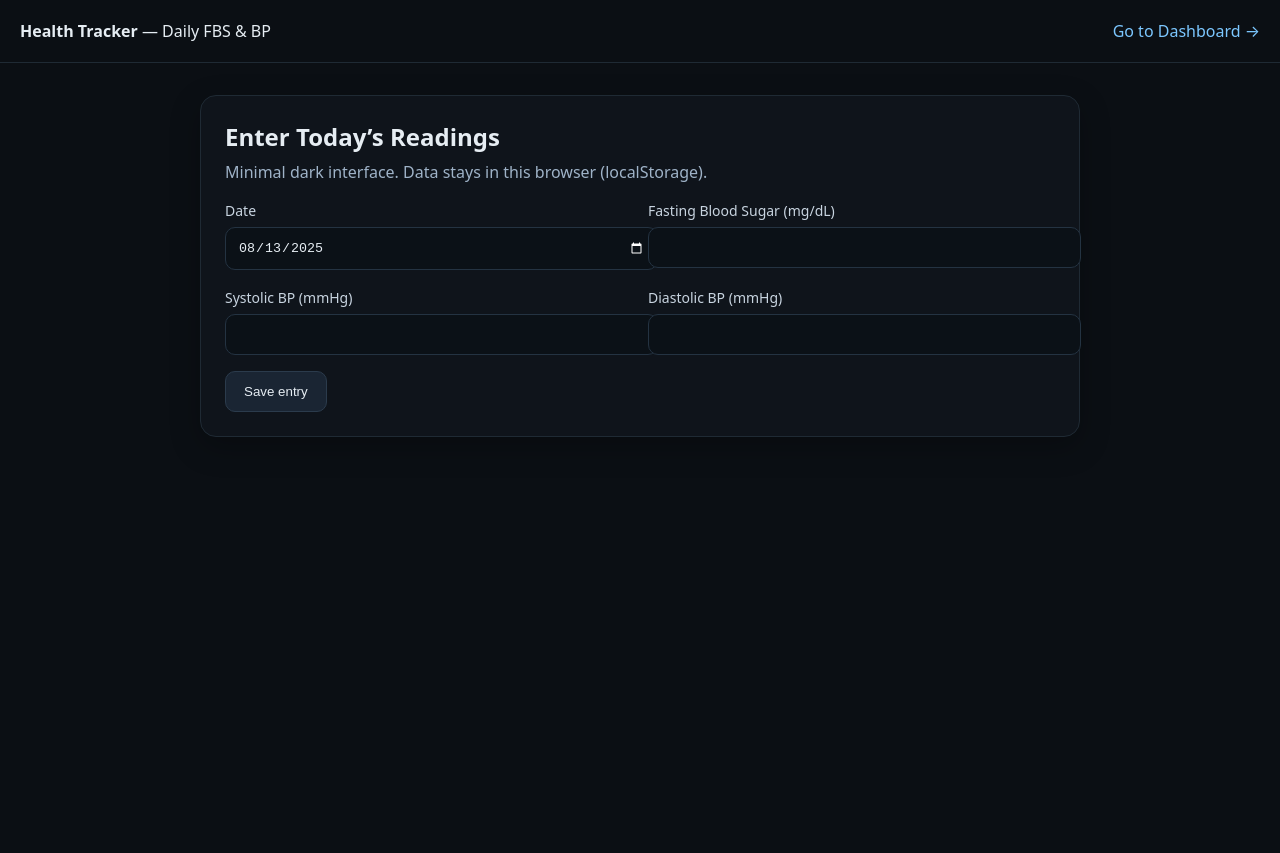
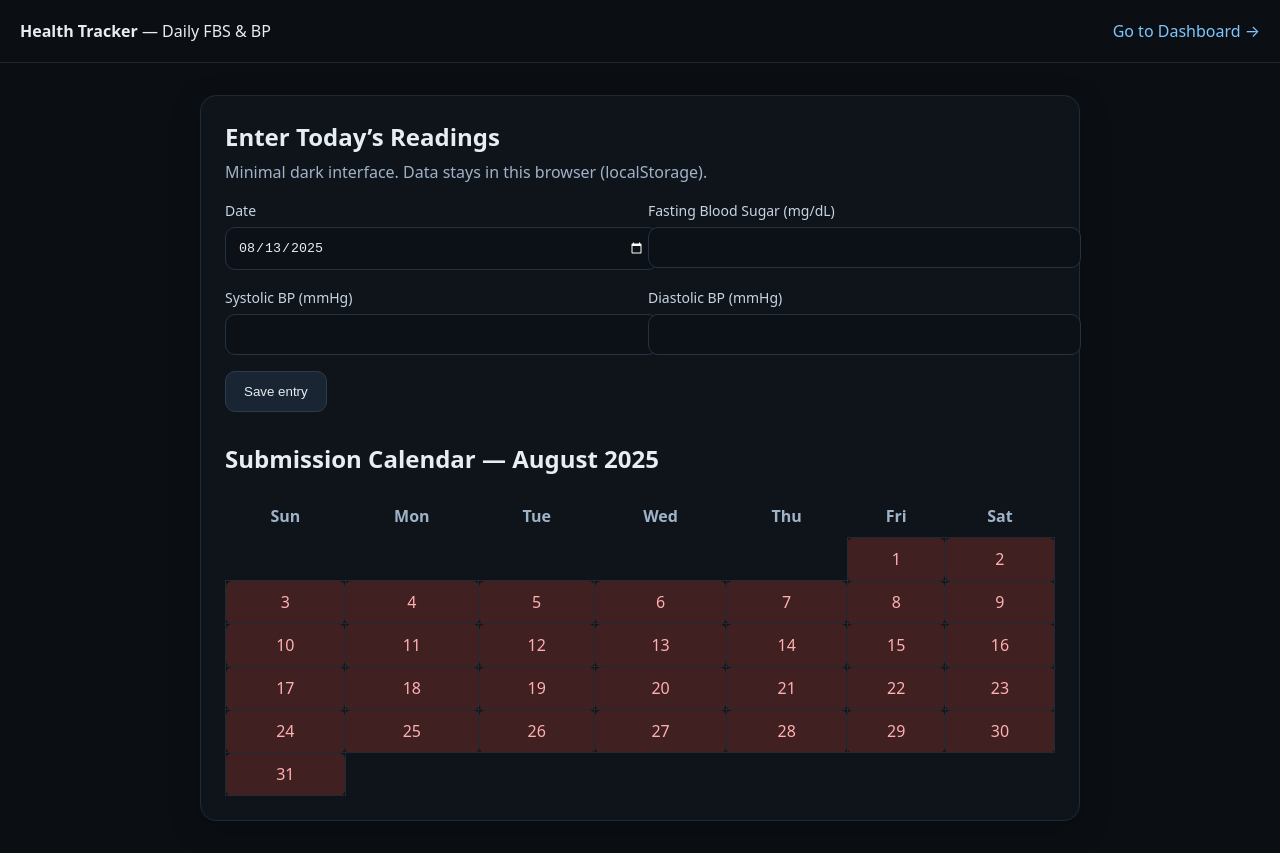
Before and after one commit to Arul1095/Arul1095.github.io, a plain HTML site: page MHMIndex.html in a window 1280 px wide. Before the commit the page ends 800 px from the top, so only its background shows below. Drawn offline with Linux system fonts and the light colour scheme.

Commit message:
MHMIndex.html
Updated with calendar

```diff
--- a/MHMIndex.html
+++ b/MHMIndex.html
@@ -20,6 +20,16 @@
     button{ padding:12px 18px; border-radius:10px; border:1px solid #2b3b4c; background:#1a2533; color:#e6edf3; cursor:pointer; }
     button:hover{ filter:brightness(1.1);}
     .tip{ color:#8aa6bf; font-size:12px;}
+
+    /* Calendar */
+    .calendar{ margin-top:30px; }
+    table{ width:100%; border-collapse:collapse; }
+    th, td{ text-align:center; padding:10px; }
+    th{ color:#9fb3c8; }
+    td{ border:1px solid #1f2a34; border-radius:6px; cursor:pointer; user-select:none; }
+    .done{ background:#1e4028; color:#9ff2b0; }
+    .missed{ background:#402020; color:#ffb0b0; }
+    td:empty{ cursor:default; background:transparent; border:none; }
   </style>
 </head>
 <body>
@@ -60,11 +70,17 @@
           <span class="tip" id="status"></span>
         </div>
       </form>
+
+      <!-- Calendar -->
+      <div class="calendar">
+        <h2>Submission Calendar — <span id="monthName"></span></h2>
+        <table id="calendarTable"></table>
+      </div>
     </div>
   </main>
 
   <script>
-    // pre-fill today
+    // Pre-fill today
     document.getElementById('date').valueAsDate = new Date();
 
     function readData(){
@@ -82,26 +98,64 @@
       const sbp  = Number(document.getElementById('sbp').value);
       const dbp  = Number(document.getElementById('dbp').value);
 
-      // basic validation
       if(!date || isNaN(fbs) || isNaN(sbp) || isNaN(dbp)){
         document.getElementById('status').textContent = 'Please fill all fields correctly.';
         return;
       }
       const entries = readData();
-      // replace if same date exists
       const i = entries.findIndex(x=>x.date===date);
       const record = { date, fbs, sbp, dbp };
       if(i>=0) entries[i]=record; else entries.push(record);
 
-      // sort by date
       entries.sort((a,b)=> a.date.localeCompare(b.date));
       writeData(entries);
 
-      document.getElementById('status').textContent = 'Saved ✔  — View it in Dashboard.';
-      (setTimeout(()=>document.getElementById('status').textContent='', 2500));
-      (e.target).reset();
-      document.getElementById('date').value = date; // keep same date
+      document.getElementById('status').textContent = 'Saved ✔ — Calendar updated.';
+      setTimeout(()=>document.getElementById('status').textContent='', 2000);
+      e.target.reset();
+      document.getElementById('date').value = date;
+      buildCalendar(); // refresh calendar colors
     });
+
+    function buildCalendar(){
+      const now = new Date();
+      const year = now.getFullYear();
+      const month = now.getMonth(); // 0-based
+      const monthNames = ["January","February","March","April","May","June","July","August","September","October","November","December"];
+      document.getElementById('monthName').textContent = `${monthNames[month]} ${year}`;
+
+      const firstDay = new Date(year, month, 1).getDay(); // 0=Sun
+      const daysInMonth = new Date(year, month+1, 0).getDate();
+      const entryDates = new Set(readData().map(e=>e.date));
+
+      let html = "<tr>";
+      ["Sun","Mon","Tue","Wed","Thu","Fri","Sat"].forEach(d=> html += `<th>${d}</th>`);
+      html += "</tr><tr>";
+
+      for(let i=0; i<firstDay; i++) html += "<td></td>";
+
+      for(let day=1; day<=daysInMonth; day++){
+        const dateStr = `${year}-${String(month+1).padStart(2,'0')}-${String(day).padStart(2,'0')}`;
+        const has = entryDates.has(dateStr);
+        const cls = has ? "done" : "missed";
+        const title = has ? "Entry saved — open dashboard" : "No entry yet — open dashboard";
+        html += `<td class="${cls}" data-date="${dateStr}" title="${title}">${day}</td>`;
+        if((firstDay + day) % 7 === 0) html += "</tr><tr>";
+      }
+      html += "</tr>";
+      const table = document.getElementById('calendarTable');
+      table.innerHTML = html;
+
+      // Make cells clickable → go to dashboard highlighting that date
+      table.querySelectorAll('td[data-date]').forEach(td=>{
+        td.addEventListener('click', ()=>{
+          const d = td.getAttribute('data-date');
+          location.href = `dashboard.html?date=${d}`;
+        });
+      });
+    }
+
+    buildCalendar();
   </script>
 </body>
 </html>
```
